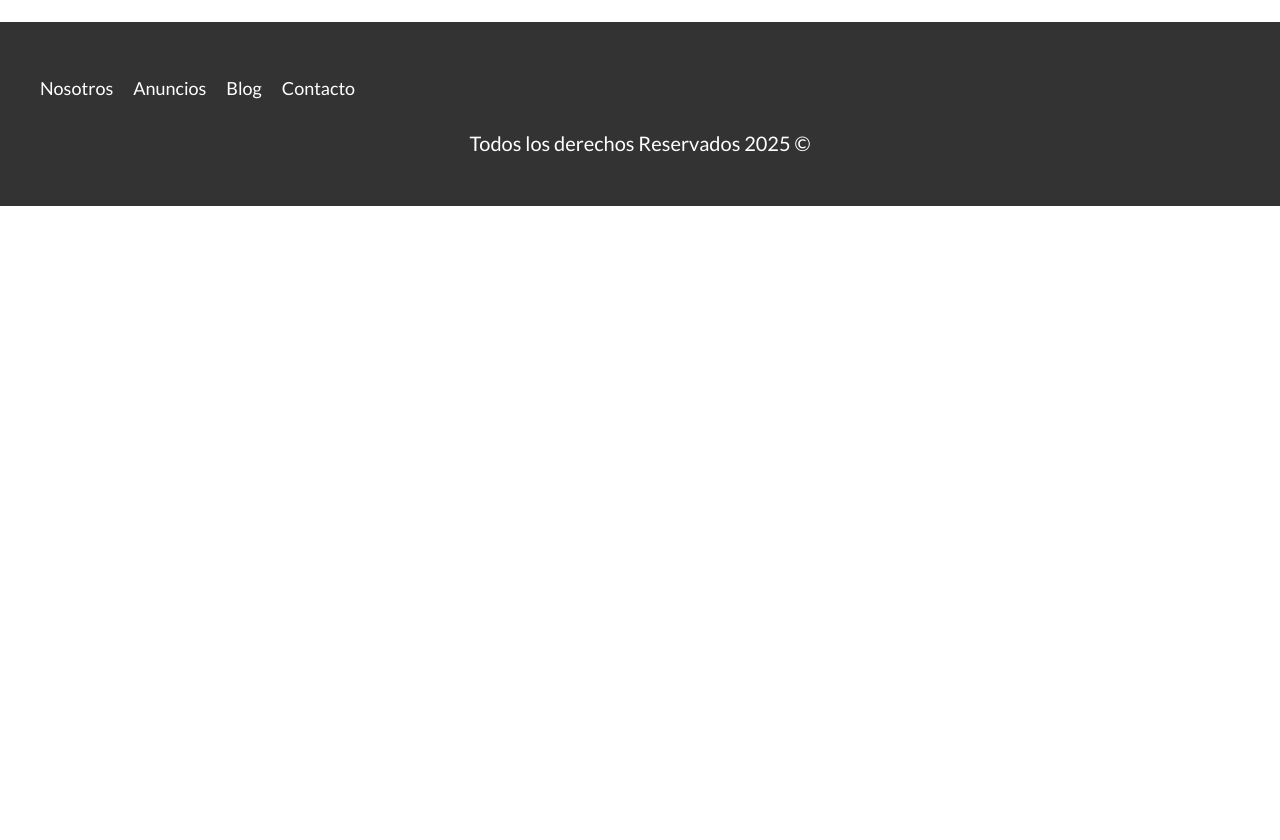
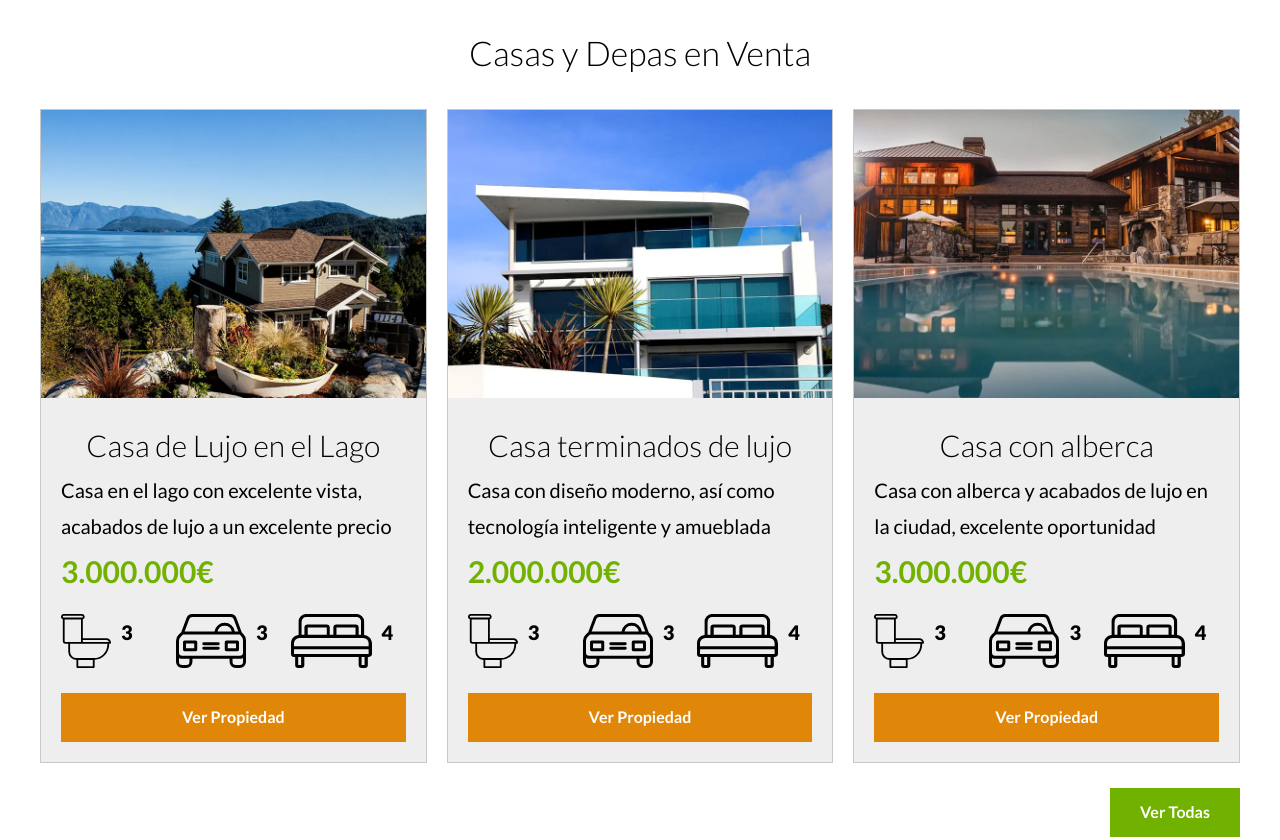
Before and after one commit to IvanFe96/BienesRaices, a website with bundled scripts: page index.html in a window 1280 px wide. Shown: the part 1265-2105 px from the top of the page. Before the commit the page ends 1496 px from the top, so only its background shows below. Built offline with nearby package versions, Linux system fonts and the light colour scheme.

Commit message:
Seccion Propiedades terminado

```diff
--- a/index.html
+++ b/index.html
@@ -49,6 +49,106 @@
         </div>
     </main>
 
+    <section class="seccion contenedor">
+        <h2>Casas y Depas en Venta</h2>
+        <div class="contenedor-anuncios">
+            <div class="anuncio">
+                <picture>
+                    <source srcset="build/img/anuncio1.webp" type="image/webp">
+                    <source srcset="build/img/anuncio1.jpg" type="image/jpeg">
+                    <img loading="lazy" src="build/img/anuncio1.jpg" alt="Anuncio">
+                </picture>
+
+                <div class="contenido-anuncio">
+                    <h3>Casa de Lujo en el Lago</h3>
+                    <p>Casa en el lago con excelente vista, acabados de lujo a un excelente precio</p>
+                    <p class="precio">3.000.000€</p>
+
+                    <ul class="iconos-caracteristicas">
+                        <li>
+                            <img loading="lazy" src="build/img/icono_wc.svg" alt="Icono WC">
+                            <p>3</p>
+                        </li>
+                        <li>
+                            <img loading="lazy" src="build/img/icono_estacionamiento.svg" alt="Icono Estacionamiento">
+                            <p>3</p>
+                        </li>
+                        <li>
+                            <img loading="lazy" src="build/img/icono_dormitorio.svg" alt="Icono Habitaciones">
+                            <p>4</p>
+                        </li>
+                    </ul>
+
+                    <a href="anuncios.html" class="boton boton-amarillo">Ver Propiedad</a>
+                </div> <!-- .contenido-anuncio -->
+            </div><!-- .anuncio -->
+            <div class="anuncio">
+                <picture>
+                    <source srcset="build/img/anuncio2.webp" type="image/webp">
+                    <source srcset="build/img/anuncio2.jpg" type="image/jpeg">
+                    <img loading="lazy" src="build/img/anuncio2.jpg" alt="Anuncio">
+                </picture>
+
+                <div class="contenido-anuncio">
+                    <h3>Casa terminados de lujo</h3>
+                    <p>Casa con diseño moderno, así como tecnología inteligente y amueblada</p>
+                    <p class="precio">2.000.000€</p>
+
+                    <ul class="iconos-caracteristicas">
+                        <li>
+                            <img loading="lazy" src="build/img/icono_wc.svg" alt="Icono WC">
+                            <p>3</p>
+                        </li>
+                        <li>
+                            <img loading="lazy" src="build/img/icono_estacionamiento.svg" alt="Icono Estacionamiento">
+                            <p>3</p>
+                        </li>
+                        <li>
+                            <img loading="lazy" src="build/img/icono_dormitorio.svg" alt="Icono Habitaciones">
+                            <p>4</p>
+                        </li>
+                    </ul>
+
+                    <a href="anuncios.html" class="boton boton-amarillo">Ver Propiedad</a>
+                </div> <!-- .contenido-anuncio -->
+            </div><!-- .anuncio -->
+            <div class="anuncio">
+                <picture>
+                    <source srcset="build/img/anuncio3.webp" type="image/webp">
+                    <source srcset="build/img/anuncio3.jpg" type="image/jpeg">
+                    <img loading="lazy" src="build/img/anuncio3.jpg" alt="Anuncio">
+                </picture>
+
+                <div class="contenido-anuncio">
+                    <h3>Casa con alberca</h3>
+                    <p>Casa con alberca y acabados de lujo en la ciudad, excelente oportunidad</p>
+                    <p class="precio">3.000.000€</p>
+
+                    <ul class="iconos-caracteristicas">
+                        <li>
+                            <img loading="lazy" src="build/img/icono_wc.svg" alt="Icono WC">
+                            <p>3</p>
+                        </li>
+                        <li>
+                            <img loading="lazy" src="build/img/icono_estacionamiento.svg" alt="Icono Estacionamiento">
+                            <p>3</p>
+                        </li>
+                        <li>
+                            <img loading="lazy" src="build/img/icono_dormitorio.svg" alt="Icono Habitaciones">
+                            <p>4</p>
+                        </li>
+                    </ul>
+
+                    <a href="anuncios.html" class="boton boton-amarillo">Ver Propiedad</a>
+                </div> <!-- .contenido-anuncio -->
+            </div><!-- .anuncio -->
+        </div><!-- .contendor-anuncios -->
+
+        <div class="alinear-derecha">
+            <a href="anuncios.html" class="boton-verde">Ver Todas</a>
+        </div>
+    </section>
+
     <footer class="footer seccion">
         <div class="contenedor contenedor-footer">
             <nav class="navegacion">
--- a/src/scss/app.scss
+++ b/src/scss/app.scss
@@ -3,9 +3,11 @@
 @import 'base/mixins';
 @import 'base/globales';
 @import 'base/utilidades';
+@import 'base/botones';
 
 /* UI */
 @import 'layout/header';
 @import 'layout/navegacion';
 @import 'layout/iconos';
 @import 'layout/footer';
+@import 'layout/anuncios';
--- /dev/null
+++ b/src/scss/base/_botones.scss
@@ -0,0 +1,7 @@
+.boton-amarillo {
+    @include boton($amarillo, block);
+}
+
+.boton-verde {
+    @include boton($verde, inline-block);
+}
--- a/src/scss/base/_mixins.scss
+++ b/src/scss/base/_mixins.scss
@@ -21,3 +21,18 @@
     gap: $espaciado;
     grid-template-columns: repeat($columnas, 1fr);
 }
+
+@mixin boton($bgColor, $display) {
+    background-color: $bgColor;
+    color: $blanco;
+    font-weight: $bold;
+    text-decoration: none;
+    padding: 1rem 3rem;
+    text-align: center;
+    margin-top: $separacion / 2;
+    display: $display;
+
+    &:hover {
+        background-color: darken($bgColor, 5);
+    }
+}
--- a/src/scss/base/_utilidades.scss
+++ b/src/scss/base/_utilidades.scss
@@ -5,3 +5,8 @@
 .contenido-centrado {
     max-width: 800px;
 }
+
+.alinear-derecha {
+    display: flex;
+    justify-content: flex-end;
+}
--- /dev/null
+++ b/src/scss/layout/_anuncios.scss
@@ -0,0 +1,43 @@
+@include tablet {
+    .contenedor-anuncios {
+        @include grid(3, 2rem);
+    }
+}
+
+.anuncio {
+    background-color: lighten($gris, 5);
+    border: 1px solid darken($gris, 10);
+
+    .contenido-anuncio {
+        padding: 2rem;
+    }
+
+    h3, p {
+        margin: 0;
+    }
+
+    .precio {
+        color: $verde;
+        font-weight: $bold;
+        font-size: 3rem;
+    }
+}
+
+.iconos-caracteristicas {
+    display: flex;
+    list-style: none;
+    padding: 0;
+
+    li {
+        flex: 1;
+        display: flex;
+
+        img {
+            flex: 0 0 5rem;
+            margin-right: 1rem;
+        }
+        p {
+            font-weight: $black;
+        }
+    }
+}
```
Also changed, not shown: build/css/app.css, 1 other file.
